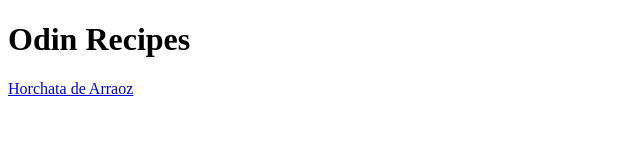
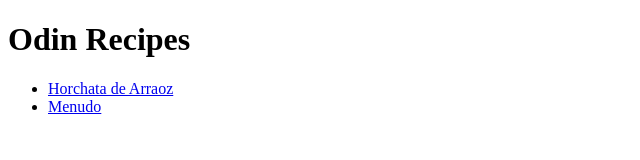
Before and after one commit to samaniegoangel/odin-recipes, a plain HTML site: page index.html in a window 1280 px wide. Shown: the whole page, without its empty margins (0-640 px from the left). Drawn offline with Linux system fonts and the light colour scheme.

Commit message:
add link
add a link that will connect to the menudo recipe

```diff
--- a/index.html
+++ b/index.html
@@ -7,6 +7,9 @@
 
     <body>
         <h1> Odin Recipes</h1>
-        <a href="recipes/horchata.html">Horchata de Arraoz</a>
+
+        <ul>
+           <li><a href="recipes/horchata.html">Horchata de Arraoz</a></li>
+           <li><a href="recipes/menudo.html">Menudo</a></li>
     </body>
 </html>
```
